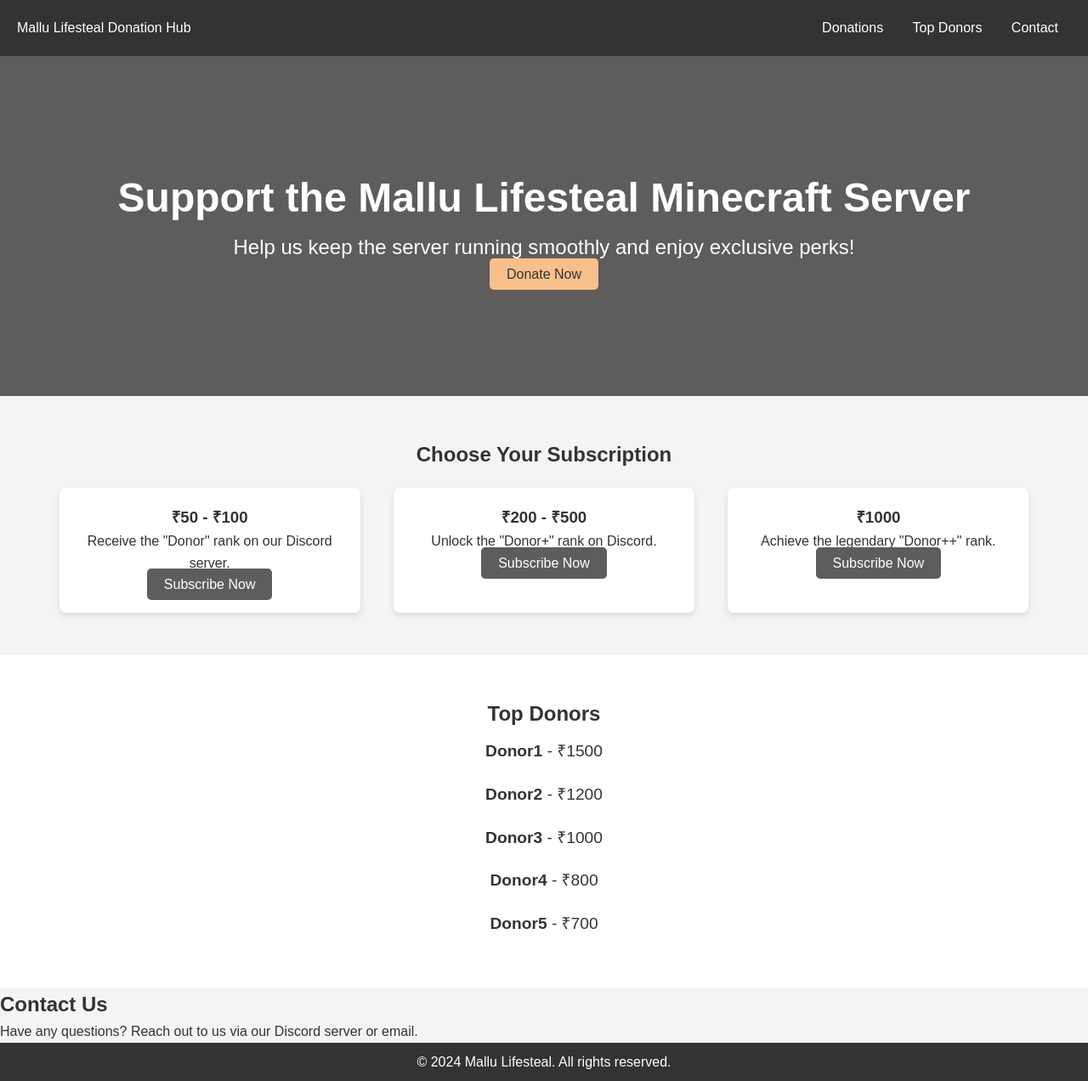
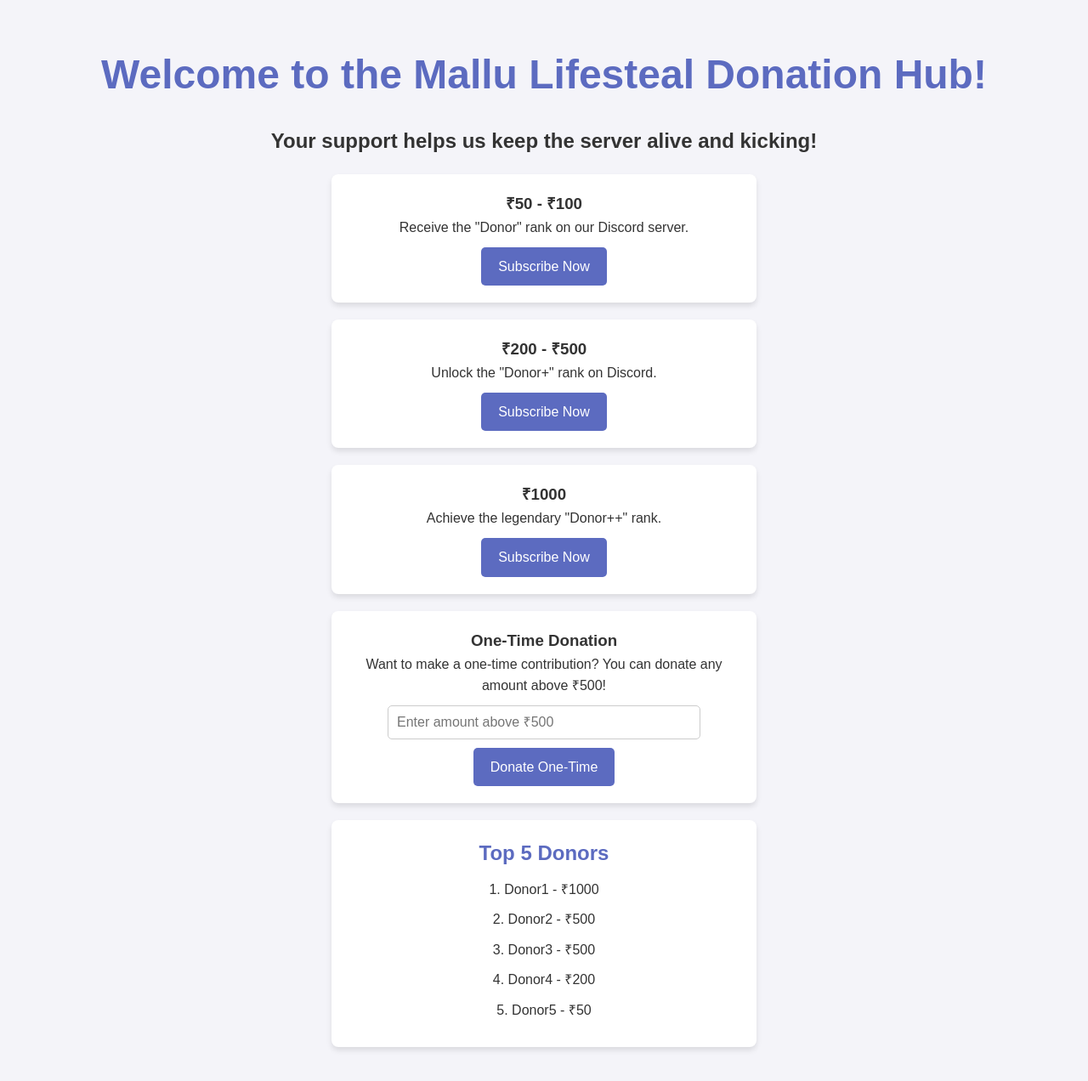
Before and after one commit to Head-BOB/DonorWeb, a plain HTML site: page index.html in a window 1280 px wide. Shown: the whole page at 85% size. Drawn offline with Linux system fonts and the light colour scheme; some packages are replaced by stand-ins of ours; a script that the page names is missing.

Commit message:
Update index.html

```diff
--- a/index.html
+++ b/index.html
@@ -5,78 +5,125 @@
     <meta name="viewport" content="width=device-width, initial-scale=1.0">
     <title>Mallu Lifesteal Donation Hub</title>
     <link rel="stylesheet" href="styles.css">
-  <script src="https://cdn.jsdelivr.net/npm/sweetalert2@11"></script>
+    <script src="script.js" defer></script>
+    <style>
+        /* Basic styles for the page */
+        body {
+            font-family: Arial, sans-serif;
+            background-color: #f4f4f9;
+            color: #333;
+            margin: 0;
+            padding: 0;
+            text-align: center;
+        }
+
+        h1 {
+            color: #5c6bc0;
+            font-size: 3rem;
+            margin-top: 50px;
+        }
+
+        h2 {
+            font-size: 1.5rem;
+            margin: 20px 0;
+        }
+
+        .tier, .one-time-donation {
+            background-color: #ffffff;
+            border-radius: 8px;
+            margin: 20px auto;
+            padding: 20px;
+            box-shadow: 0 4px 6px rgba(0, 0, 0, 0.1);
+            max-width: 500px;
+            width: 90%;
+        }
+
+        .donate-btn {
+            display: inline-block;
+            padding: 10px 20px;
+            background-color: #5c6bc0;
+            color: white;
+            text-decoration: none;
+            border-radius: 5px;
+            margin-top: 10px;
+            font-size: 1rem;
+            transition: background-color 0.3s;
+        }
+
+        .donate-btn:hover {
+            background-color: #3f51b5;
+        }
+
+        input[type="number"] {
+            padding: 10px;
+            font-size: 1rem;
+            border: 1px solid #ccc;
+            border-radius: 5px;
+            width: 80%;
+            max-width: 400px;
+            margin-top: 10px;
+        }
+
+        .top-donors {
+            margin-top: 50px;
+            padding: 20px;
+            background-color: #ffffff;
+            box-shadow: 0 4px 6px rgba(0, 0, 0, 0.1);
+            max-width: 500px;
+            margin: 20px auto;
+            border-radius: 8px;
+        }
+
+        .top-donors h3 {
+            font-size: 1.5rem;
+            color: #5c6bc0;
+        }
+
+        .donor {
+            margin: 10px 0;
+            font-size: 1rem;
+        }
+    </style>
 </head>
 <body>
-  <header>
-    <div class="navbar">
-      <div class="logo">Mallu Lifesteal Donation Hub</div>
-      <nav>
-        <a href="#donations">Donations</a>
-        <a href="#leaderboard">Top Donors</a>
-        <a href="#contact">Contact</a>
-      </nav>
-    </div>
-  </header>
 
-  <section class="hero">
-    <div class="hero-content">
-      <h1>Support the Mallu Lifesteal Minecraft Server</h1>
-      <p>Help us keep the server running smoothly and enjoy exclusive perks!</p>
-      <a href="#donations" class="cta-button">Donate Now</a>
-    </div>
-  </section>
+    <h1>Welcome to the Mallu Lifesteal Donation Hub!</h1>
+    <h2>Your support helps us keep the server alive and kicking!</h2>
 
-  <section id="donations" class="donation-section">
-    <h2>Choose Your Subscription</h2>
-    <div class="subscription-tiers">
+    <!-- Subscription Tiers -->
     <div class="tier" id="tier1">
         <h3>₹50 - ₹100</h3>
         <p>Receive the "Donor" rank on our Discord server.</p>
-        <a href="#" class="donate-btn" onclick="donate('₹50-₹100')">Subscribe Now</a>
+        <a href="#" class="donate-btn" onclick="handleSubscriptionClick('tier1')">Subscribe Now</a>
     </div>
     <div class="tier" id="tier2">
         <h3>₹200 - ₹500</h3>
         <p>Unlock the "Donor+" rank on Discord.</p>
-        <a href="#" class="donate-btn" onclick="donate('₹200-₹500')">Subscribe Now</a>
+        <a href="#" class="donate-btn" onclick="handleSubscriptionClick('tier2')">Subscribe Now</a>
     </div>
     <div class="tier" id="tier3">
         <h3>₹1000</h3>
         <p>Achieve the legendary "Donor++" rank.</p>
-        <a href="#" class="donate-btn" onclick="donate('₹1000')">Subscribe Now</a>
+        <a href="#" class="donate-btn" onclick="handleSubscriptionClick('tier3')">Subscribe Now</a>
     </div>
+
+    <!-- One-Time Donation -->
+    <div class="one-time-donation">
+        <h3>One-Time Donation</h3>
+        <p>Want to make a one-time contribution? You can donate any amount above ₹500!</p>
+        <input type="number" id="oneTimeAmount" placeholder="Enter amount above ₹500" />
+        <a href="#" class="donate-btn" onclick="handleOneTimeDonationClick()">Donate One-Time</a>
     </div>
-  </section>
 
-  <section id="leaderboard" class="leaderboard-section">
-    <h2>Top Donors</h2>
-    <ul>
-      <li><span class="name">Donor1</span> - ₹1500</li>
-      <li><span class="name">Donor2</span> - ₹1200</li>
-      <li><span class="name">Donor3</span> - ₹1000</li>
-      <li><span class="name">Donor4</span> - ₹800</li>
-      <li><span class="name">Donor5</span> - ₹700</li>
-    </ul>
-  </section>
+    <!-- Top Donors Leaderboard -->
+    <div class="top-donors">
+        <h3>Top 5 Donors</h3>
+        <div class="donor">1. Donor1 - ₹1000</div>
+        <div class="donor">2. Donor2 - ₹500</div>
+        <div class="donor">3. Donor3 - ₹500</div>
+        <div class="donor">4. Donor4 - ₹200</div>
+        <div class="donor">5. Donor5 - ₹50</div>
+    </div>
 
-  <section id="contact" class="contact-section">
-    <h2>Contact Us</h2>
-    <p>Have any questions? Reach out to us via our Discord server or email.</p>
-  </section>
-
-  <footer>
-    <p>&copy; 2024 Mallu Lifesteal. All rights reserved.</p>
-  </footer>
-
-  <script>
-    function donate(tier) {
-      Swal.fire({
-        title: 'Donation Information',
-        text: `You selected the ${tier} tier! Proceed with payment through Cashfree UPI.`,
-        icon: 'info',
-        confirmButtonText: 'Proceed'
-      });
-    }
-  </script>
 </body>
 </html>
```
Lines whose indentation alone changed are shown as unchanged.
